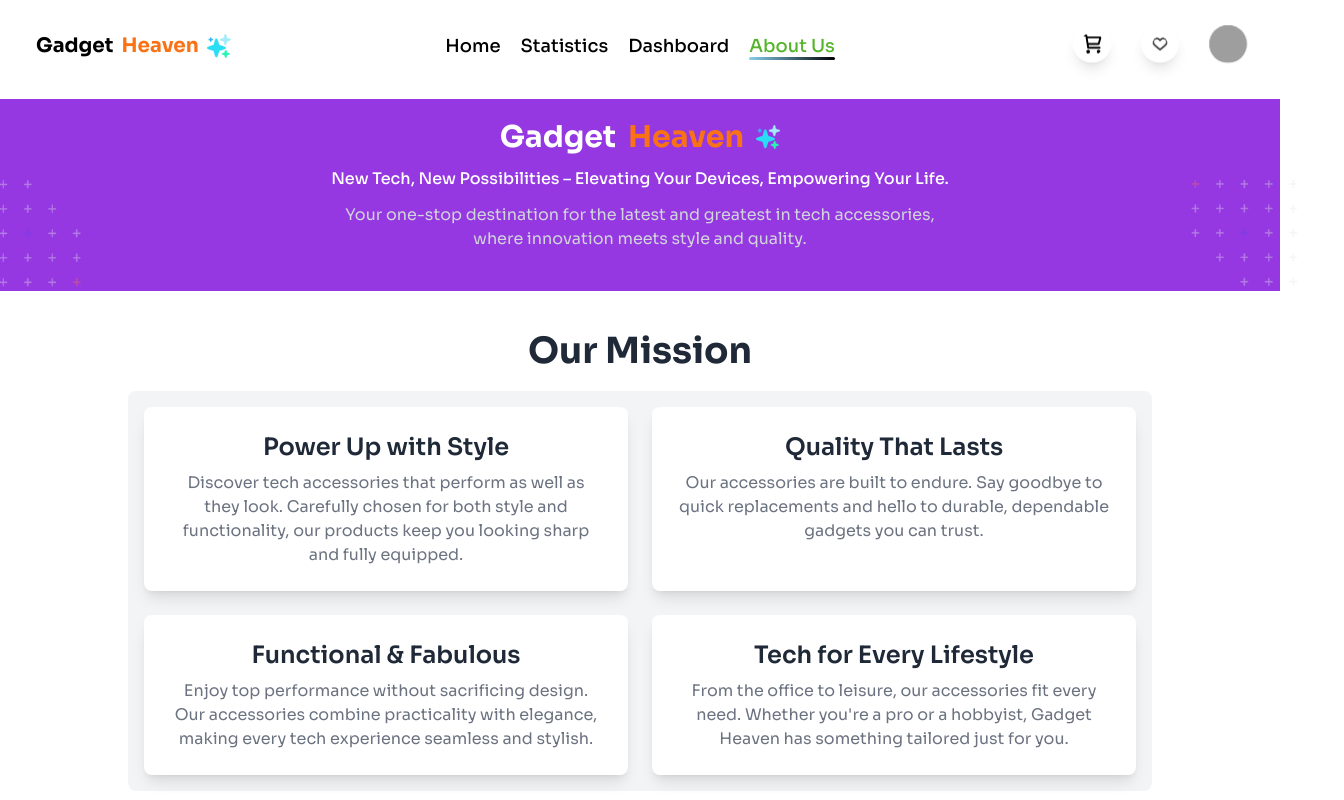
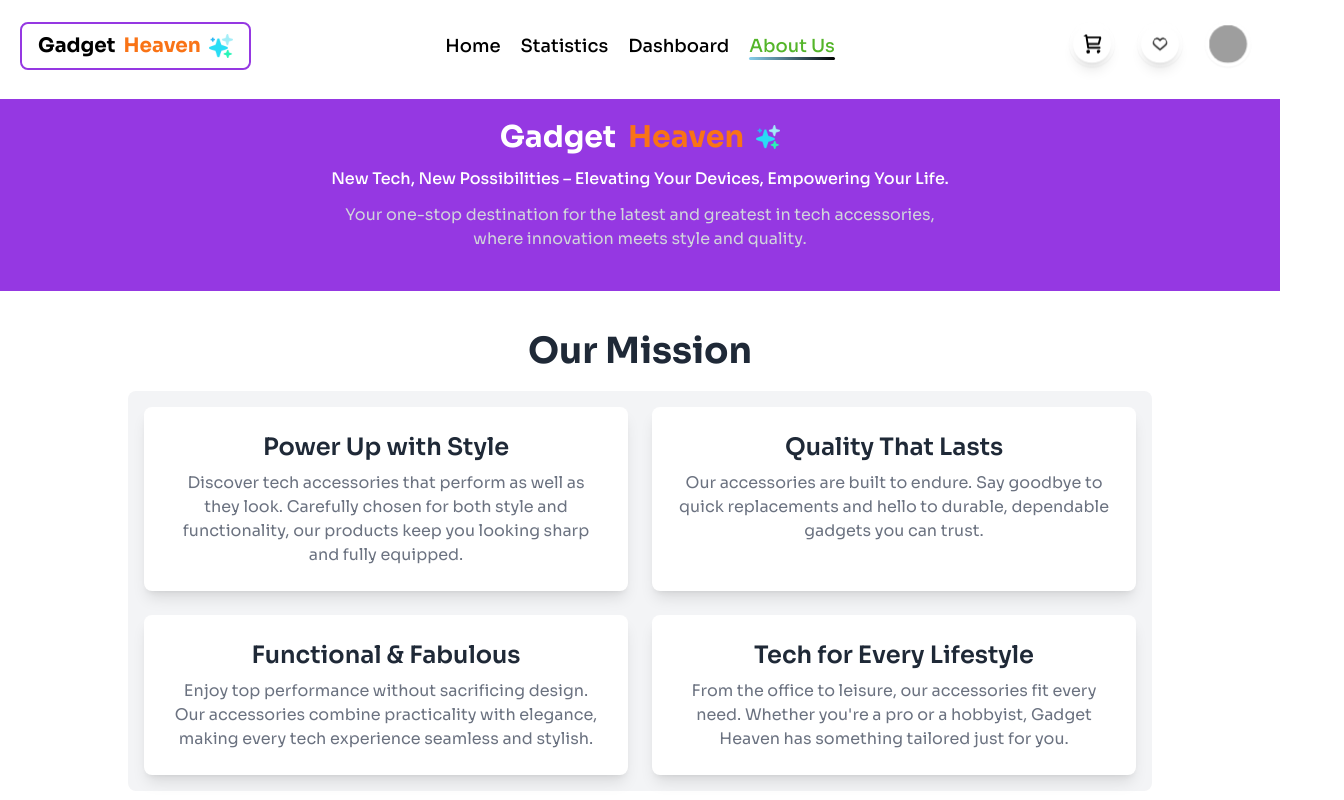
Before and after one commit to Schr0Smi1ey/Gadget-Heaven, a React (Vite) app: page /About in a window 1280 px wide. Shown: the top 800 px of the page, 1344 px wide, since content can reach past the window. Built offline with nearby package versions, Linux system fonts and the light colour scheme; grey boxes are pictures that could not be loaded; a web font is replaced by a local one.

Commit message:
Improve responsiveness and smoothness

```diff
--- a/src/Components/About/About.jsx
+++ b/src/Components/About/About.jsx
@@ -101,19 +101,8 @@ const About = () => {
   const { text, name, location, image } = testimonials[activeSlide];
 
   return (
-    <div>
     <div className="container mx-auto mb-20">
       <div className="bg-[#9538E2] relative py-5">
-          <div className="hidden lg:flex absolute bottom-0 -right-[5%]">
-            <img src={colours} alt="" className="opacity-40 w-[70%]" />
-          </div>
-          <div className="hidden lg:flex absolute bottom-0 -left-[2%]">
-            <img
-              src={colours}
-              alt=""
-              className="-rotate-180 w-[70%] opacity-40 hidden sm:flex"
-            />
-          </div>
         <div className="text-center mb-5">
           <h1 className="flex justify-center items-center gap-3 font-bold text-3xl mb-3 text-white">
             Gadget <span className="text-orange-500">Heaven</span>
@@ -144,9 +133,7 @@ const About = () => {
         </div>
       </div>
       <div className="max-w-5xl mx-auto mt-10">
-          <h2 className="font-bold text-4xl text-center mb-10">
-            Why Choose Us?
-          </h2>
+        <h2 className="font-bold text-4xl text-center mb-10">Why Choose Us?</h2>
         <div className="flex flex-col lg:flex-row items-center justify-between gap-3">
           <div>
             <img
@@ -255,7 +242,6 @@ const About = () => {
         </div>
       </section>
     </div>
-    </div>
   );
 };
 
--- a/src/Components/Dashboard/Dashboard.jsx
+++ b/src/Components/Dashboard/Dashboard.jsx
@@ -3,7 +3,6 @@ import Cart from "../Cart/Cart";
 import Wish from "../Wish/Wish";
 import { useEffect } from "react";
 import { useLocation } from "react-router-dom";
-import colours from "../../../public/assets/colours.png";
 
 const Dashboard = () => {
   const [cartActive, setCartActive] = useState(true);
@@ -32,16 +31,7 @@ const Dashboard = () => {
   return (
     <div className="container mx-auto text-white">
       <div className="bg-[#9538E2] relative py-5">
-        <div className="hidden lg:flex absolute bottom-0 -right-[5%]">
-          <img src={colours} alt="" className="opacity-40 w-[70%]" />
-        </div>
-        <div className="hidden lg:flex absolute bottom-0 -left-[2%]">
-          <img
-            src={colours}
-            alt=""
-            className="-rotate-180 w-[70%] opacity-40 hidden sm:flex"
-          />
-        </div>
+
         <div className="text-center mb-5">
           <h1 className="font-bold text-3xl mb-3">Dashboard</h1>
           <p className="text-gray-300 w-[90%] md:w-1/2 mx-auto">
--- a/src/Components/Navbar/Navbar.jsx
+++ b/src/Components/Navbar/Navbar.jsx
@@ -77,7 +77,11 @@ const NavBar = () => {
           window.innerWidth > 1024 ? "dropdown-end" : "dropdown-right"
         } text-black`}
       >
-        <div tabIndex={0} role="button" className="btn btn-ghost btn-circle">
+        <div
+          tabIndex={0}
+          role="button"
+          className="btn bg-white border-none hover:bg-[#9538E2] btn-circle"
+        >
           <div className="indicator">
             <img
               src={cart}
@@ -117,7 +121,11 @@ const NavBar = () => {
         )}
       </div>
       <div className="dropdown lg:dropdown-end text-black">
-        <div tabIndex={0} role="button" className="btn btn-ghost btn-circle">
+        <div
+          tabIndex={0}
+          role="button"
+          className="btn bg-white border-none hover:bg-[#9538E2] btn-circle"
+        >
           <div className="indicator">
             <img
               src={wish}
@@ -157,7 +165,7 @@ const NavBar = () => {
         <div
           tabIndex={0}
           role="button"
-          className="btn btn-ghost btn-circle avatar"
+          className="btn bg-white border-none hover:bg-[#9538E2] btn-circle avatar"
         >
           <div className="w-10 rounded-full">
             <img
@@ -170,7 +178,7 @@ const NavBar = () => {
         {isProfileOpen && (
           <ul
             tabIndex={0}
-            className="menu menu-sm dropdown-content font-medium bg-base-100 rounded-box z-[1] mt-16 lg:mt-0 w-40 lg:w-52 p-2 shadow-lg"
+            className="menu menu-sm dropdown-content font-medium hover:bg-[#9538E2] rounded-box z-[1] mt-16 lg:mt-0 w-40 lg:w-52 p-2 shadow-lg"
           >
             <li>
               <a className="justify-between p-2">
@@ -199,7 +207,14 @@ const NavBar = () => {
           : "bg-white text-black"
       } rounded-t-xl`}
     >
-      <div className="navbar-start">
+      <div className={`navbar-start`}>
+        <div
+          className={`${
+            location.pathname === "/"
+              ? ""
+              : "border-2 border-[#9538E2] rounded-lg"
+          }`}
+        >
           <a
             onClick={handleLogoBtn}
             className="text-black flex items-center gap-2 px-3 py-2 sm:px-4 sm:py-2 rounded-lg font-bold bg-white hover:bg-[#9538E2] hover:border-2 hover:border-white hover:text-white text-lg sm:text-xl"
@@ -207,6 +222,7 @@ const NavBar = () => {
             Gadget <span className="text-orange-500">Heaven</span>
             <img src={design} alt="" className="w-6 h-6" />
           </a>
+        </div>
       </div>
       <div className="navbar-center hidden lg:flex">{navElements}</div>
       <div className="navbar-end">
--- a/src/Components/Statistics/Statistics.jsx
+++ b/src/Components/Statistics/Statistics.jsx
@@ -1,7 +1,6 @@
 import { useContext, useEffect } from "react";
 import { CartContext } from "../../Contexts/CartContext";
 import Chart from "./Chart";
-import colours from "../../../public/assets/colours.png";
 
 const Statistics = () => {
   const { cartItemList } = useContext(CartContext);
@@ -10,17 +9,7 @@ const Statistics = () => {
   }, []);
   return (
     <div className="mb-10 container mx-auto">
-      <div className="container mx-auto relative bg-[#9538E2]  py-10 text-white">
-        <div className="hidden lg:flex absolute bottom-0 -right-[5%]">
-          <img src={colours} alt="" className="opacity-40 w-[70%]" />
-        </div>
-        <div className="hidden lg:flex absolute bottom-0 -left-[2%]">
-          <img
-            src={colours}
-            alt=""
-            className="-rotate-180 w-[70%] opacity-40 hidden sm:flex"
-          />
-        </div>
+      <div className="relative bg-[#9538E2] py-10 text-white">
         <div className="py-5">
           <div className="text-center mb-5">
             <h1 className="font-bold text-3xl mb-3">Statistics</h1>
--- a/src/Root.jsx
+++ b/src/Root.jsx
@@ -1,5 +1,5 @@
 import { Outlet } from "react-router-dom";
-import NavBar from "./Components/NavBar/NavBar";
+import NavBar from "./Components/Navbar/Navbar";
 import Footer from "./Components/Footer/Footer";
 import { CartProvider } from "../src/Contexts/CartContextProvider";
 import { ToastContainer } from "react-toastify";
@@ -7,7 +7,7 @@ import "react-toastify/dist/ReactToastify.css";
 
 const Root = () => {
   return (
-    <div>
+    <div className="container mx-auto">
       <CartProvider>
         <NavBar></NavBar>
         <Outlet></Outlet>
```
Lines whose indentation alone changed are shown as unchanged.
